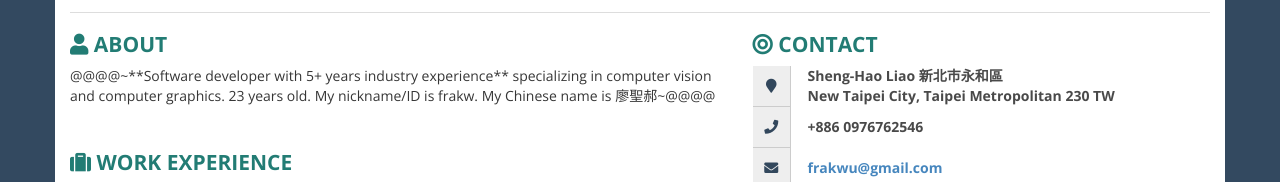
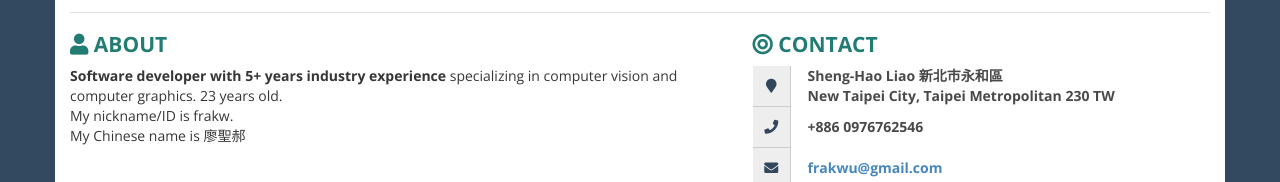
Before and after one commit to frakw/gh-pages.frakw.com, a plain HTML site: page resume/index.html in a window 1280 px wide. Shown: the part 245-427 px from the top of the page. Drawn offline with nearby package versions, Linux system fonts and the light colour scheme.

Commit message:
Update index.html

```diff
--- a/resume/index.html
+++ b/resume/index.html
@@ -411,9 +411,10 @@
                     <div class="box">
                          <h2><i class="fas fa-user ico"></i> About</h2>
 
-                        <p>@@@@~**Software developer with 5+ years industry experience** specializing
-                            in computer vision and computer graphics. 23 years old. My nickname/ID
-                            is frakw. My Chinese name is 廖聖郝~@@@@</p>
+                        <p><strong>Software developer with 5+ years industry experience</strong> specializing
+                            in computer vision and computer graphics. 23 years old.
+                            <br>My nickname/ID is frakw.
+                            <br>My Chinese name is 廖聖郝</p>
                     </div>
                     <!-- WORK EXPERIENCE -->
                     <div class="box">
```
